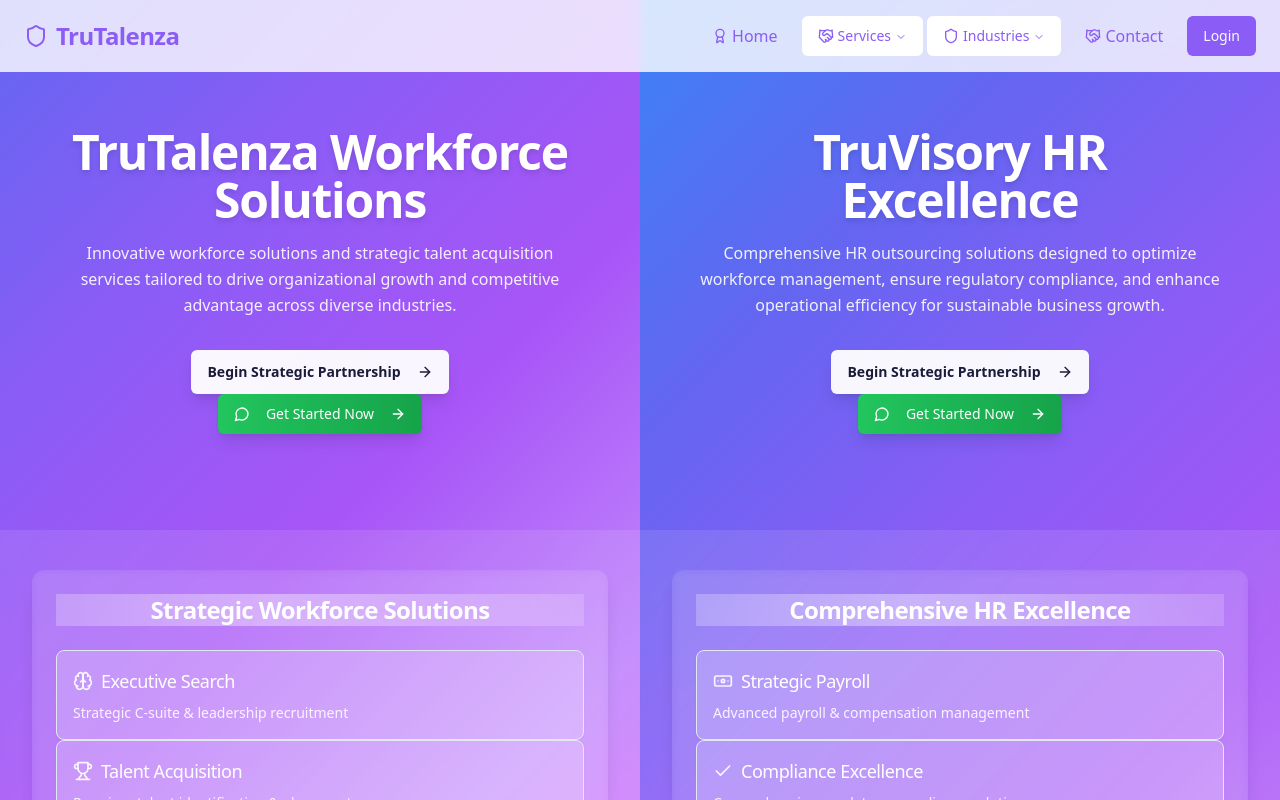
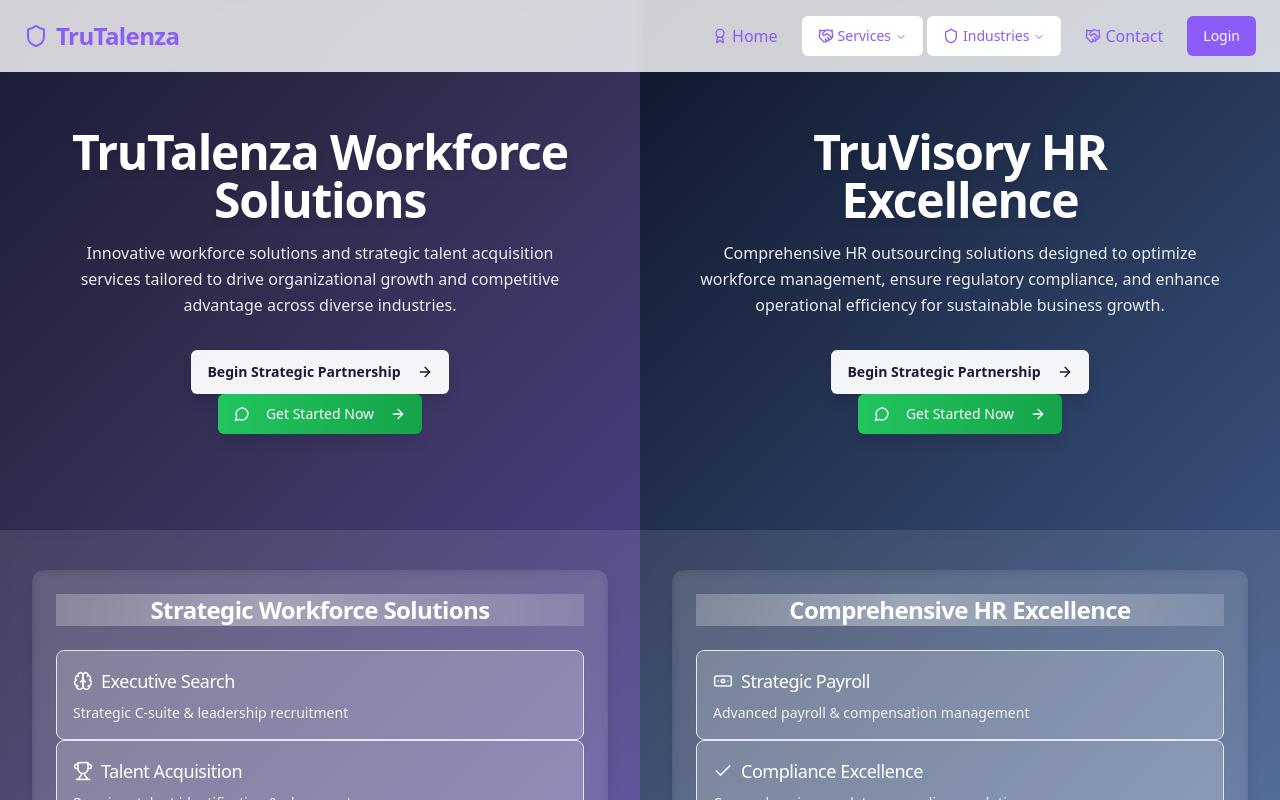
Before and after one commit to Nob1taaaa/vista-spark-web-23, a React (Vite) app: page / in a window 1280 px wide. Shown: the top 800 px of the page. Built offline with nearby package versions, Linux system fonts and the light colour scheme.

Commit message:
Reverted to commit 45213c9b6f198e96d1c0654ec5399ebbd1d2ec3d

```diff
--- a/src/components/HeroSections.tsx
+++ b/src/components/HeroSections.tsx
@@ -26,8 +26,8 @@ const HeroSection = ({
       className="min-h-[100vh] w-full flex flex-col pt-16 sm:pt-20 relative overflow-hidden"
       style={{
         background: isPurple ?
-          'linear-gradient(135deg, #6366f1 0%, #8b5cf6 25%, #a855f7 50%, #c084fc 75%, #e879f9 100%)' :
-          'linear-gradient(135deg, #3b82f6 0%, #6366f1 25%, #8b5cf6 50%, #a855f7 75%, #c084fc 100%)'
+          'linear-gradient(135deg, #1a1b3a 0%, #2c2947 25%, #3d3766 50%, #4a4085 75%, #5749a3 100%)' :
+          'linear-gradient(135deg, #0f1629 0%, #1e2b47 25%, #2d4065 50%, #3c5583 75%, #4b6aa1 100%)'
       }}
     >
       <div className="mobile-section flex-grow flex items-center justify-center">
--- a/src/pages/Contact.tsx
+++ b/src/pages/Contact.tsx
@@ -102,7 +102,7 @@ const Contact = () => {
                     <MapPin className="w-8 h-8 text-white" />
                   </div>
                   <h3 className="text-xl font-bold text-gray-800 mb-3">Location</h3>
-                  <p className="text-gray-600 font-medium mb-4">Yamuna Expy, Sector 17A, Uttar Pradesh 203201</p>
+                  <p className="text-gray-600 font-medium mb-4">New Delhi, India</p>
                   <p className="text-sm text-gray-500">Serving globally</p>
                 </div>
 
```
